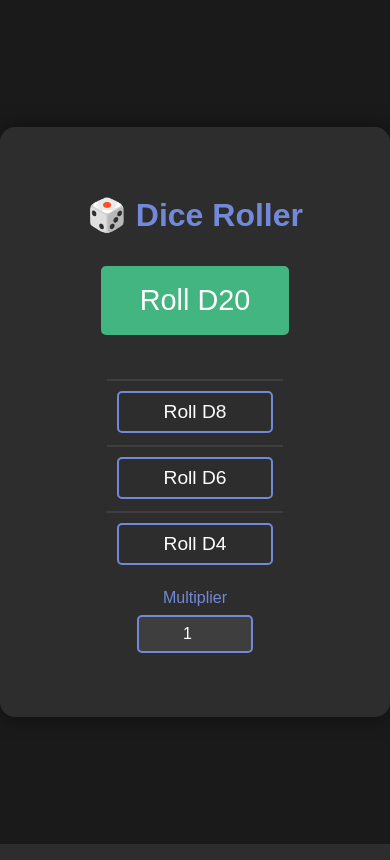
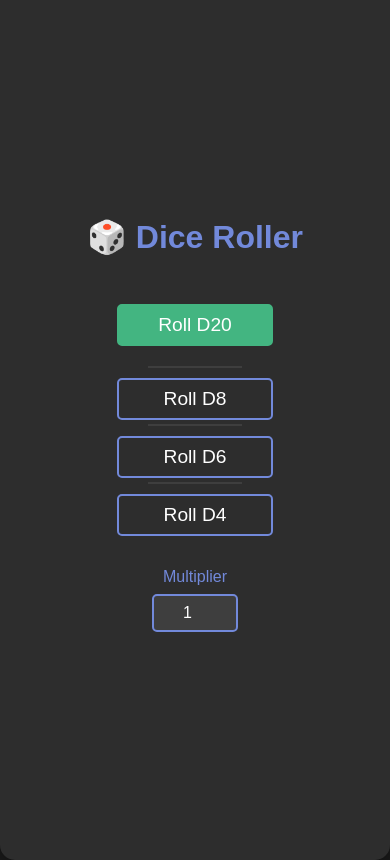
Before and after one commit to Kameonx/D20, a Flask app: page / in a window 390 px wide. Run offline with Flask 3, Linux system fonts and the light colour scheme.

Commit message:
Update index.html

```diff
--- a/templates/index.html
+++ b/templates/index.html
@@ -3,24 +3,32 @@
 <head>
     <title>Dice Roller</title>
     <style>
+        html, body {
+            height: 100%;
+            margin: 0;
+            padding: 0;
+        }
         body {
             background-color: #1a1a1a;
             color: #ffffff;
             font-family: 'Arial', sans-serif;
-            margin: 0;
-            min-height: 100vh;
             display: flex;
             justify-content: center;
             align-items: center;
         }
         .container {
             background-color: #2d2d2d;
-            padding: 3rem; /* Increased padding */
+            padding: 2rem;
             border-radius: 15px;
             box-shadow: 0 0 20px rgba(0,0,0,0.5);
             text-align: center;
-            max-width: 800px; /* Increased max-width */
-            width: 90%;
+            max-width: 100%;
+            width: 100%;
+            height: 100%;
+            display: flex;
+            flex-direction: column;
+            justify-content: center;
+            align-items: center;
         }
         h1 {
             color: #7289da;
@@ -32,7 +40,7 @@
             margin: 0;
         }
         li {
-            margin: 1.5rem 0;
+            margin: 1rem 0;
             position: relative;
         }
         li:not(:first-child)::before {
@@ -50,7 +58,7 @@
             padding: 1rem 2rem;
             background-color: #43b581;
             border-color: #43b581;
-            margin-bottom: 2rem;
+            margin-bottom: 1rem;
         }
         .d20-button a:hover {
             background-color: #3aa371;
@@ -87,8 +95,37 @@
             border-radius: 5px;
             background-color: #3e3e3e;
             color: #ffffff;
-            width: 80px; /* Adjusted width */
+            width: 80px;
             text-align: center;
+        }
+
+        /* Media queries for smaller screens */
+        @media (max-width: 768px) {
+            .container {
+                padding: 1.5rem;
+            }
+            .d20-button a,
+            a {
+                font-size: 1.5rem;
+                padding: 0.75rem 1.5rem;
+            }
+            .multiplier input {
+                width: 60px;
+            }
+        }
+
+        @media (max-width: 480px) {
+            .container {
+                padding: 1rem;
+            }
+            .d20-button a,
+            a {
+                font-size: 1.2rem;
+                padding: 0.5rem 1rem;
+            }
+            .multiplier input {
+                width: 50px;
+            }
         }
     </style>
 </head>
```
